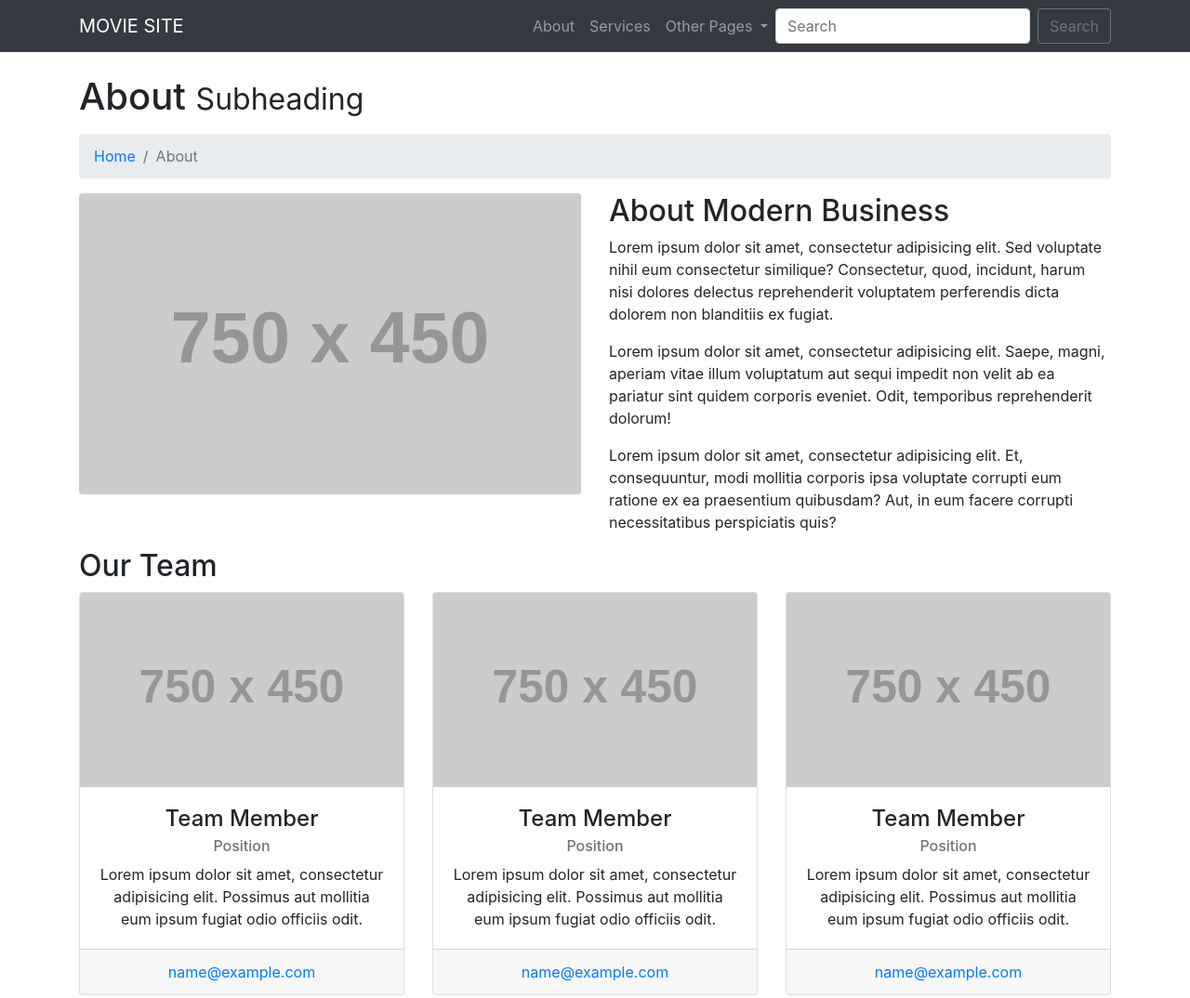
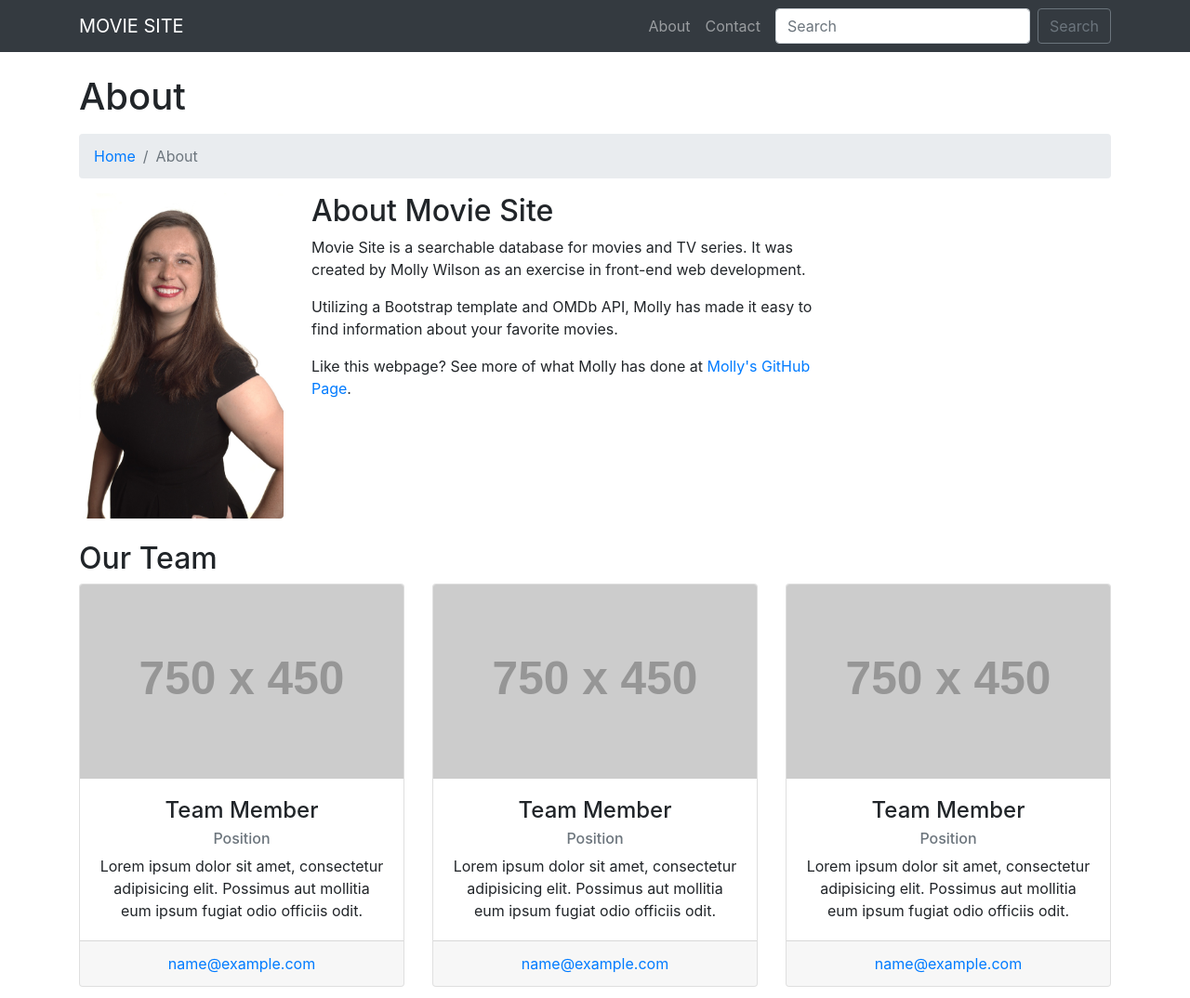
Before and after one commit to mswil/movie-site, a website: page about.html in a window 1280 px wide. Shown: the top 1074 px of the page at 93% size. Drawn offline with Linux system fonts and the light colour scheme; placeholder pictures from the web are drawn by us.

Commit message:
Commented out unused pages, commented out google map function, filled out some of the about page

```diff
--- a/about.html
+++ b/about.html
@@ -36,12 +36,12 @@
           <li class="nav-item">
             <a class="nav-link" href="about.html">About</a>
           </li>
+          <!-- <li class="nav-item">
+            <a class="nav-link" href="pricing.html">Services</a>
+          </li> -->
           <li class="nav-item">
-            <a class="nav-link" href="pricing.html">Services</a>
+            <a class="nav-link" href="contact.html">Contact</a>
           </li>
-          <!-- <li class="nav-item">
-            <a class="nav-link" href="contact.html">Contact</a>
-          </li> -->
           <!-- <li class="nav-item dropdown">
             <a class="nav-link dropdown-toggle" href="#" id="navbarDropdownPortfolio" data-toggle="dropdown" aria-haspopup="true" aria-expanded="false">
               Portfolio
@@ -64,20 +64,20 @@
               <a class="dropdown-item" href="blog-post.html">Blog Post</a>
             </div>
           </li> -->
-          <li class="nav-item dropdown">
+          <!-- <li class="nav-item dropdown">
             <a class="nav-link dropdown-toggle" href="#" id="navbarDropdownPages" data-toggle="dropdown" aria-haspopup="true" aria-expanded="false">
               Other Pages
             </a>
             <div class="dropdown-menu dropdown-menu-right" aria-labelledby="navbarDropdownPages">
-              <!-- <a class="dropdown-item" href="full-width.html">Full Width Page</a>
-              <a class="dropdown-item" href="sidebar.html">Sidebar Page</a> -->
+              <a class="dropdown-item" href="full-width.html">Full Width Page</a>
+              <a class="dropdown-item" href="sidebar.html">Sidebar Page</a>
               <a class="dropdown-item" href="faq.html">FAQ</a>
-              <!-- <a class="dropdown-item" href="404.html">404</a> -->
+              <a class="dropdown-item" href="404.html">404</a>
               <a class="dropdown-item" href="pricing.html">Pricing Table</a>
               <a class="dropdown-item" href="contact.html">Contact</a>
             </div>
-          </li>
-          <form id="search-form" class="form-inline my-2 my-lg-0">
+          </li> -->
+          <form id="search-form" class="form-inline my-2 my-lg-0 ml-2">
             <input class="form-control mr-sm-2" type="search" placeholder="Search" aria-label="Search" name="search">
             <button class="btn btn-outline-secondary my-2 my-sm-0" type="submit">Search</button>
           </form>
@@ -90,9 +90,7 @@
   <div class="container">
 
     <!-- Page Heading/Breadcrumbs -->
-    <h1 class="mt-4 mb-3">About
-      <small>Subheading</small>
-    </h1>
+    <h1 class="mt-4 mb-3">About</h1>
 
     <ol class="breadcrumb">
       <li class="breadcrumb-item">
@@ -103,14 +101,14 @@
 
     <!-- Intro Content -->
     <div class="row">
-      <div class="col-lg-6">
-        <img class="img-fluid rounded mb-4" src="http://placehold.it/750x450" alt="">
+      <div class="profile-col col">
+        <img class="img-fluid rounded mb-4" src="profile pic.jpg" alt="" style="height: 350px;">
       </div>
       <div class="col-lg-6">
-        <h2>About Modern Business</h2>
-        <p>Lorem ipsum dolor sit amet, consectetur adipisicing elit. Sed voluptate nihil eum consectetur similique? Consectetur, quod, incidunt, harum nisi dolores delectus reprehenderit voluptatem perferendis dicta dolorem non blanditiis ex fugiat.</p>
-        <p>Lorem ipsum dolor sit amet, consectetur adipisicing elit. Saepe, magni, aperiam vitae illum voluptatum aut sequi impedit non velit ab ea pariatur sint quidem corporis eveniet. Odit, temporibus reprehenderit dolorum!</p>
-        <p>Lorem ipsum dolor sit amet, consectetur adipisicing elit. Et, consequuntur, modi mollitia corporis ipsa voluptate corrupti eum ratione ex ea praesentium quibusdam? Aut, in eum facere corrupti necessitatibus perspiciatis quis?</p>
+        <h2>About Movie Site</h2>
+        <p>Movie Site is a searchable database for movies and TV series. It was created by Molly Wilson as an exercise in front-end web development.</p>
+        <p>Utilizing a Bootstrap template and OMDb API, Molly has made it easy to find information about your favorite movies.</p>
+        <p>Like this webpage? See more of what Molly has done at <a href="https://github.com/mswil">Molly's GitHub Page</a>.</p>
       </div>
     </div>
     <!-- /.row -->
--- a/css/modern-business.css
+++ b/css/modern-business.css
@@ -46,3 +46,7 @@ body {
 .container {
   flex: 1 0 auto;
 }
+
+.profile-col {
+  flex: 0 0 250px;
+}
```
Also changed, not shown: contact.html (+14 -14 lines), index.html (+10 -10 lines), movie.html (+10 -10 lines), search.html (+10 -10 lines), profile pic.jpg (added).
